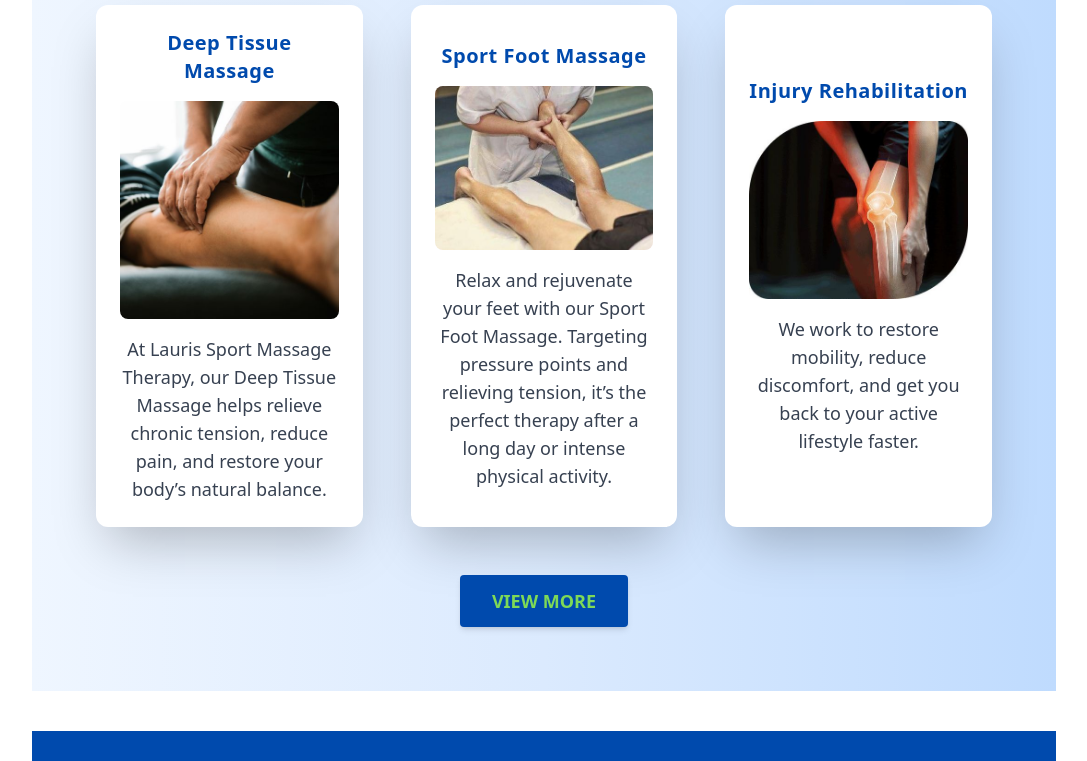
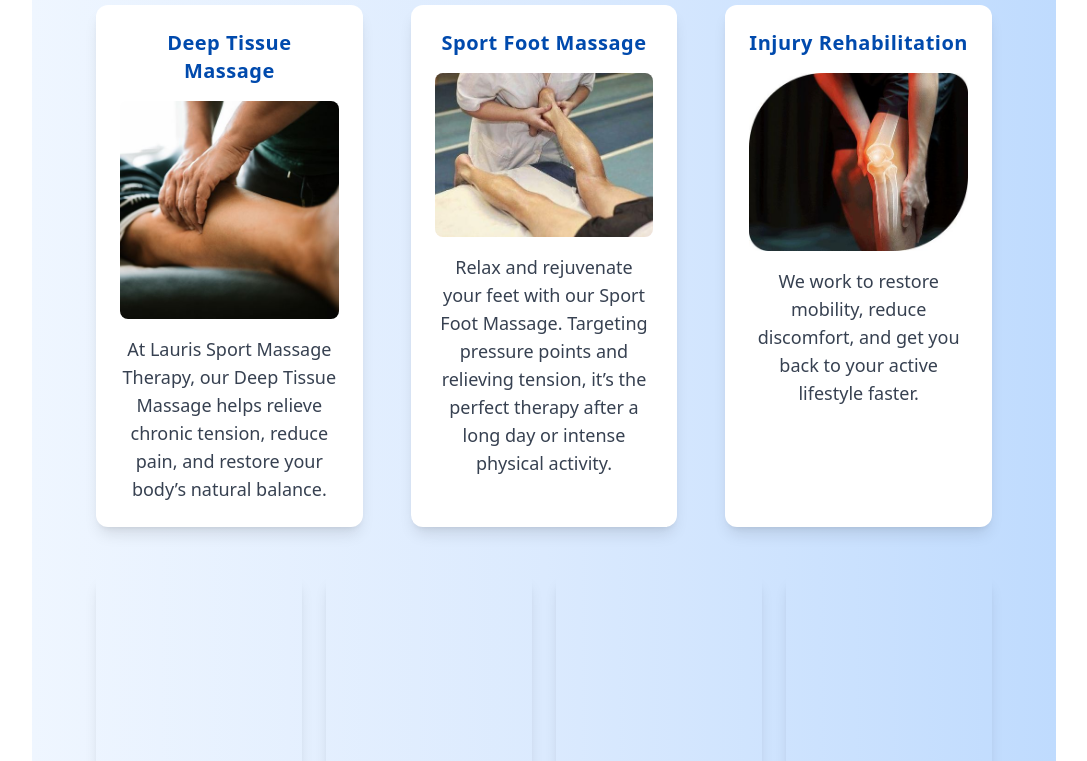
Before and after one commit to amooesther/Lauris_sport_massage, a React (Vite) app: page / in a window 1280 px wide. Shown: the part 1920-2681 px from the top of the page, without its empty margins (96-1183 px from the left). Built offline with nearby package versions, Linux system fonts and the light colour scheme; no server answers.

Commit message:
video added

```diff
--- a/index.html
+++ b/index.html
@@ -6,7 +6,7 @@
     <meta name="viewport" content="width=device-width, initial-scale=1.0" />
 
     <!-- Primary Meta Tags -->
-    <title>Lauris Sport Massage Therapy | Expert Physiotherapy Services</title>
+    <title>Lauris Sport Massage Therapy | Expert Physiotherapy and Sport Massage Services</title>
     <meta name="description" content="Lauris Sport Massage Therapy offers expert physiotherapy and rehabilitation services tailored to athletes and individuals seeking relief from pain and stress. Visit us for a rejuvenating experience!" />
     <meta name="keywords" content="Lauris Sport Massage Therapy, physiotherapy, rehabilitation, massage therapy, sports therapy, pain relief, stress relief" />
     <meta name="author" content="Lauris Sport Massage Therapy" />
--- a/package.json
+++ b/package.json
@@ -30,6 +30,7 @@
     "react-icon": "^1.0.0",
     "react-icons": "^5.3.0",
     "react-modal": "^3.16.1",
+    "react-player": "^2.16.0",
     "react-router-dom": "^7.0.2",
     "react-toastify": "^10.0.6"
   },
--- a/src/Components/Service.jsx
+++ b/src/Components/Service.jsx
@@ -1,6 +1,7 @@
 import React from 'react';
 import { assets } from '../assets/assets';
 import { Link } from 'react-router-dom';
+import ReactPlayer from 'react-player';
 
 const Service = () => {
   return (
@@ -8,54 +9,67 @@ const Service = () => {
       <h2 className="text-4xl font-extrabold text-center text-primary mb-12 tracking-wide">
         What We Do
       </h2>
+
+      {/* Services Grid */}
       <div className="grid grid-cols-1 md:grid-cols-3 gap-12">
-
-        {/* Sport Deep Tissue Massage */}
-        <div className="text-center bg-white rounded-xl shadow-2xl p-6 hover:scale-105 hover:shadow-3xl transition-all duration-500 transform flex flex-col justify-center items-center">
-          <p className="text-xl font-semibold text-primary mb-4 tracking-wide">Deep Tissue Massage</p>
+        {[
+          {
+            title: 'Deep Tissue Massage',
+            imgSrc: assets.deep_tissue,
+            description: 'At Lauris Sport Massage Therapy, our Deep Tissue Massage helps relieve chronic tension, reduce pain, and restore your body’s natural balance.',
+            altText: 'Deep Tissue Massage',
+          },
+          {
+            title: 'Sport Foot Massage',
+            imgSrc: assets.foot_massage,
+            description: 'Relax and rejuvenate your feet with our Sport Foot Massage. Targeting pressure points and relieving tension, it’s the perfect therapy after a long day or intense physical activity.',
+            altText: 'Sport Foot Massage',
+          },
+          {
+            title: 'Injury Rehabilitation',
+            imgSrc: assets.injury_rehabilitation,
+            description: 'We work to restore mobility, reduce discomfort, and get you back to your active lifestyle faster.',
+            altText: 'Injury Rehabilitation',
+          },
+        ].map((service, index) => (
+          <div
+            key={index}
+            className="text-center bg-white rounded-xl shadow-lg p-6 transition-all duration-500 transform hover:scale-105 hover:shadow-xl flex flex-col items-center"
+          >
+            <p className="text-xl font-semibold text-primary mb-4 tracking-wide">{service.title}</p>
             <img
-            src={assets.deep_tissue}
-            alt="Deep Tissue Massage"
-            className="w-[250px] md:w-[300px] rounded-lg mb-4 transition-transform duration-300 transform hover:scale-110"
+              src={service.imgSrc}
+              alt={service.altText}
+              className="w-full max-w-[280px] md:max-w-[320px] rounded-lg mb-4 transition-transform duration-300 transform hover:scale-110"
             />
             <p className="text-base md:text-lg leading-relaxed text-gray-700">
-            At Lauris Sport Massage Therapy, our Deep Tissue Massage helps relieve chronic tension, reduce pain, and restore your body’s natural balance.
+              {service.description}
             </p>
           </div>
-
-        {/* Sport Foot Massage */}
-        <div className="text-center bg-white rounded-xl shadow-2xl p-6 hover:scale-105 hover:shadow-3xl transition-all duration-500 transform flex flex-col justify-center items-center">
-          <p className="text-xl font-semibold text-primary mb-4 tracking-wide">Sport Foot Massage</p>
-          <img
-            src={assets.foot_massage}
-            alt="Sport Foot Massage"
-            className="w-[250px] md:w-[300px] rounded-lg mb-4 transition-transform duration-300 transform hover:scale-110"
-          />
-          <p className="text-base md:text-lg leading-relaxed text-gray-700">
-            Relax and rejuvenate your feet with our Sport Foot Massage. Targeting pressure points and relieving tension, it’s the perfect therapy after a long day or intense physical activity.
-          </p>
+        ))}
       </div>
 
-        {/* Injury Rehabilitation */}
-        <div className="text-center bg-white rounded-xl shadow-2xl p-6 hover:scale-105 hover:shadow-3xl transition-all duration-500 transform flex flex-col justify-center items-center">
-          <p className="text-xl font-semibold text-primary mb-4 tracking-wide">Injury Rehabilitation</p>
-          <img
-            src={assets.injury_rehabilitation}
-            alt="Injury Rehabilitation"
-            className="w-[250px] md:w-[300px] rounded-lg mb-4 transition-transform duration-300 transform hover:scale-110"
-          />
-          <p className="text-base md:text-lg leading-relaxed text-gray-700">
-            We work to restore mobility, reduce discomfort, and get you back to your active lifestyle faster.
-          </p>
+      {/* Videos Section */}
+      <div className="grid grid-cols-1 sm:grid-cols-2 lg:grid-cols-4 gap-6 mt-12">
+        {[
+          'https://vimeo.com/1059641016',
+          'https://vimeo.com/1059651884',
+          'https://vimeo.com/1059652678/3b4a672817',
+          'https://vimeo.com/1059653101/ffc6521aa0',
+        ].map((videoUrl, index) => (
+          <div key={index} className="rounded-lg overflow-hidden shadow-lg hover:shadow-2xl transition-all duration-300">
+            <ReactPlayer url={videoUrl} controls width="100%" />
           </div>
-
+        ))}
       </div>
 
       {/* Styled Button */}
       <div className="text-center mt-12">
-     <Link to='/services'><button className="bg-primary text-secondary py-3 px-8 rounded text-lg font-semibold shadow-md hover:bg-primary-dark hover:shadow-lg transition duration-300 transform hover:scale-105">
+        <Link to="/services">
+          <button className="bg-primary text-white py-3 px-8 rounded-lg text-lg font-semibold shadow-md hover:bg-primary-dark hover:shadow-lg transition duration-300 transform hover:scale-105">
             VIEW MORE
-        </button></Link>
+          </button>
+        </Link>
       </div>
     </div>
   );
```
Also changed, not shown: 2 other files (tests, documents, lock files or other folders). Lines whose indentation alone changed are shown as unchanged.
